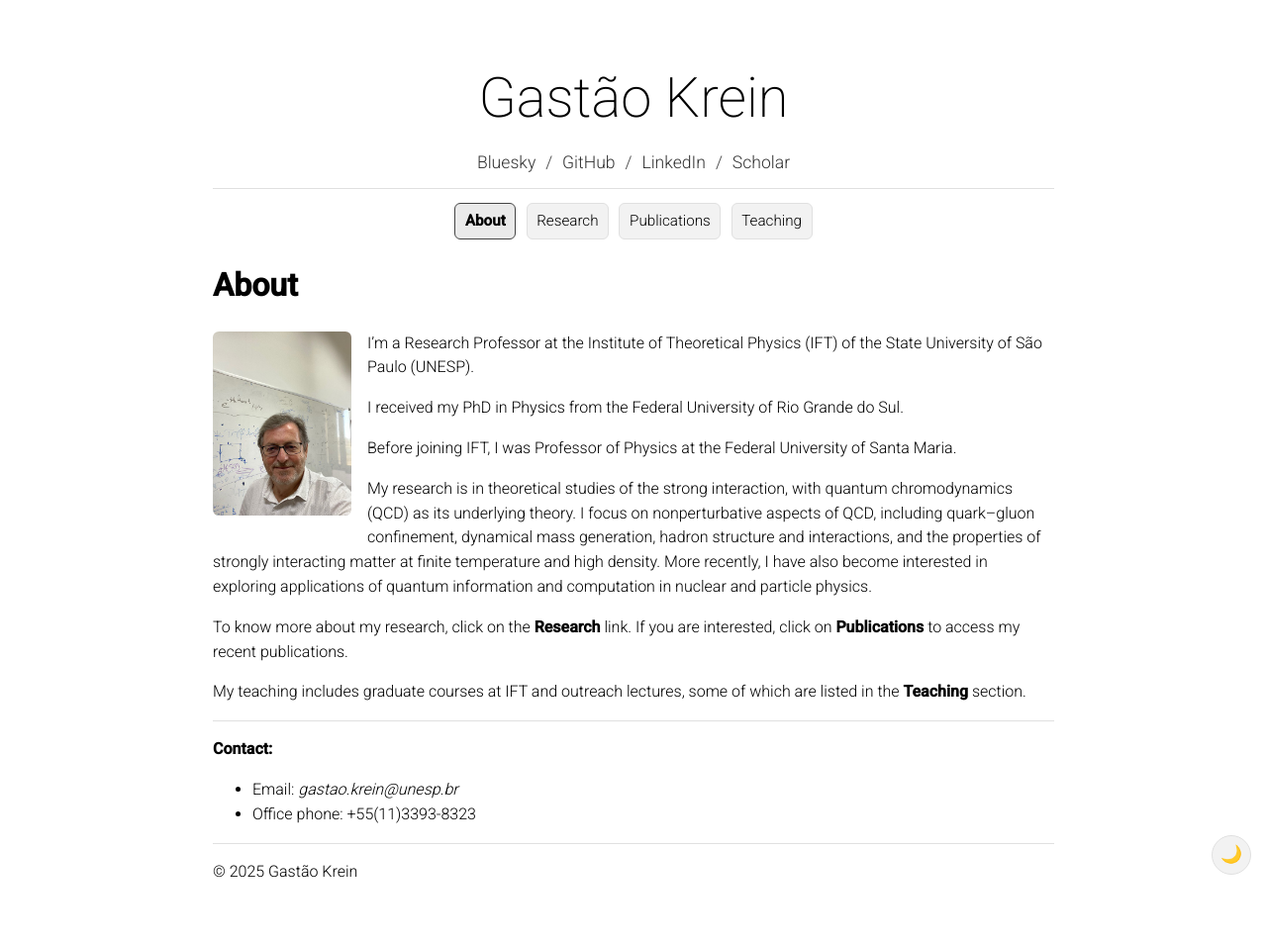
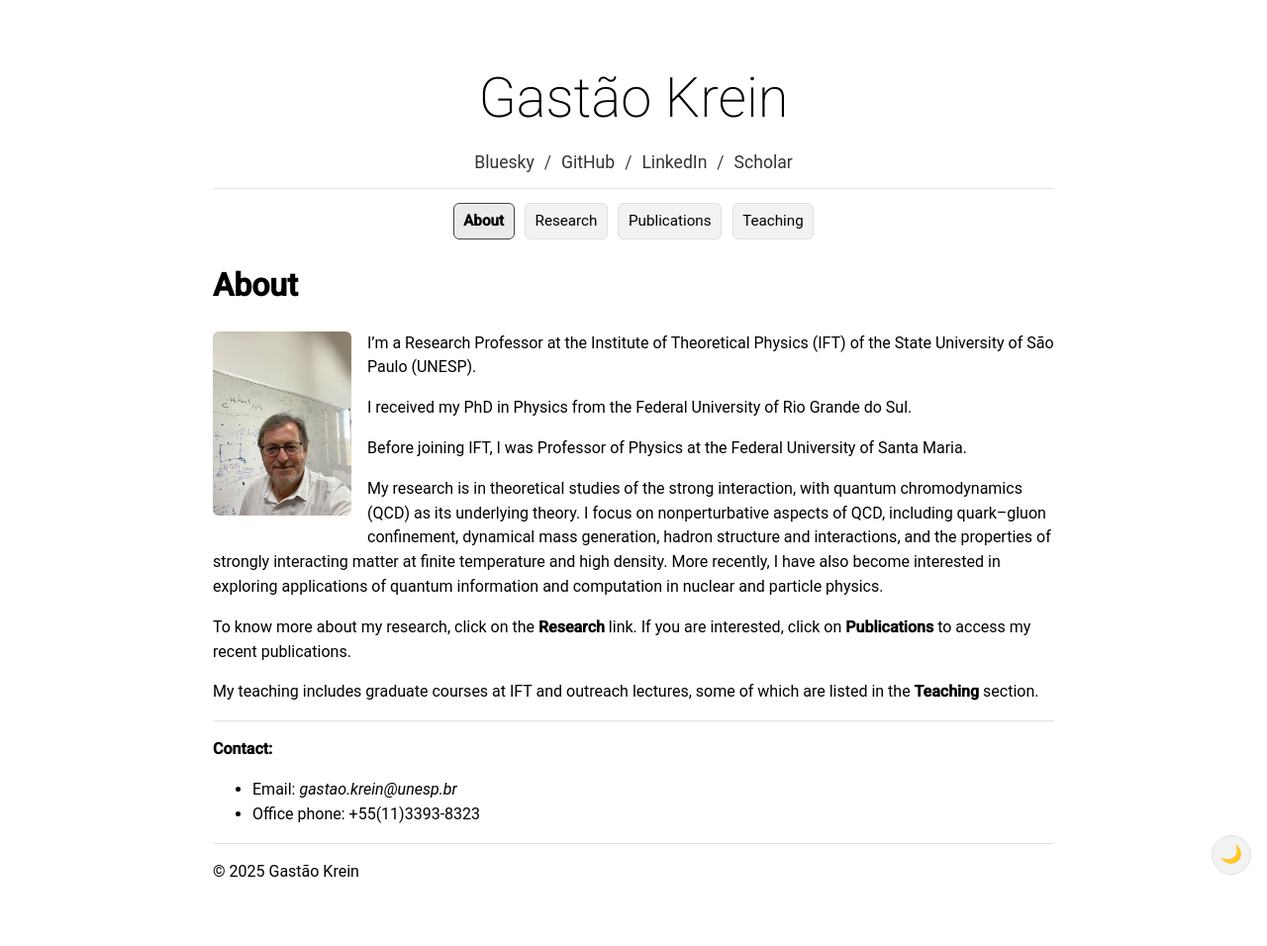
Before and after one commit to gkrein/gkrein.github.io, a Jekyll site: the page built from index.md, in a window 1280 px wide. Shown: the whole page at 99% size. Built offline with Jekyll 4.4.1, drawn with Linux system fonts in a browser that asks for light colours; some web fonts are replaced.

Commit message:
Update site.css

```diff
--- a/assets/css/site.css
+++ b/assets/css/site.css
@@ -88,7 +88,7 @@ body {
   color: var(--text-color);
   font-family: "Roboto", Arial, Helvetica, -apple-system, BlinkMacSystemFont,
                "Segoe UI", "Apple Color Emoji", "Segoe UI Emoji";
-  font-weight: 300; /* Roboto Light */
+  font-weight: 400; /* Roboto Light */
   line-height: 1.55;
   margin: 1.5rem;
 }
```
